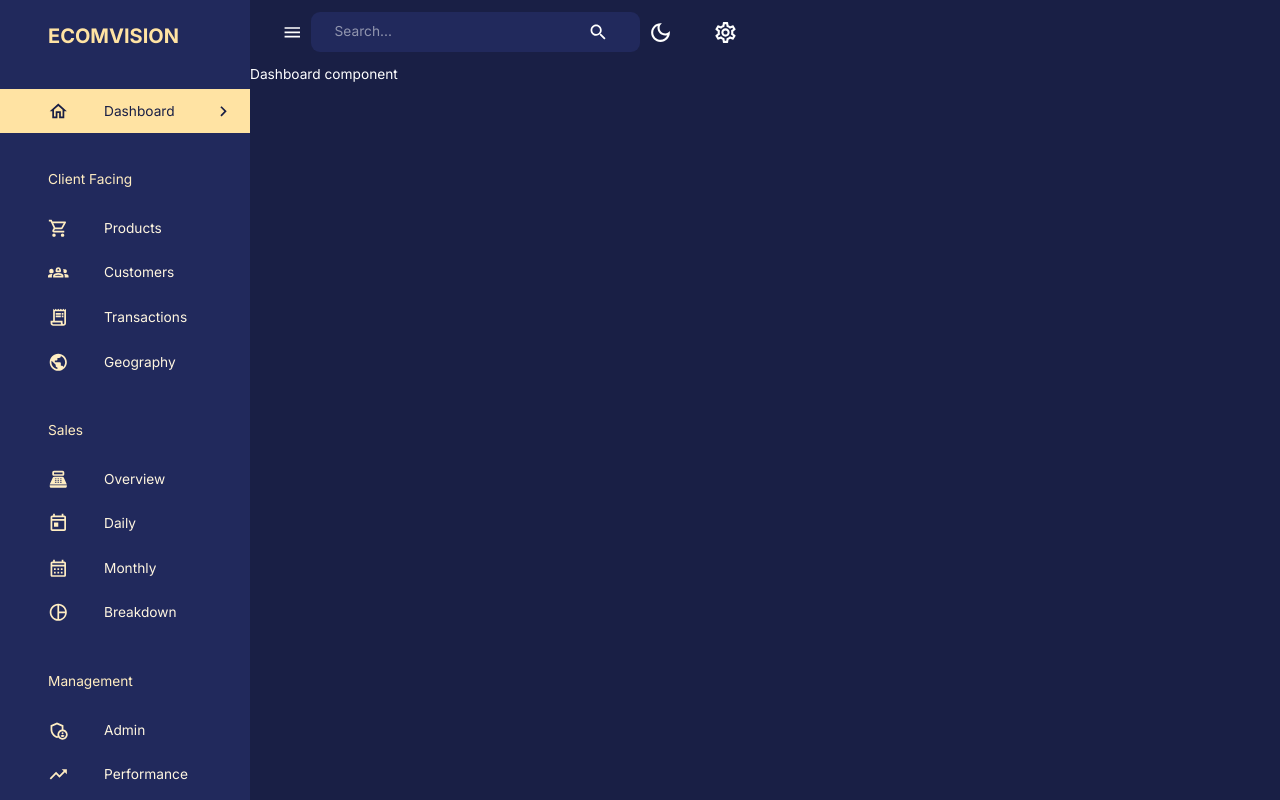
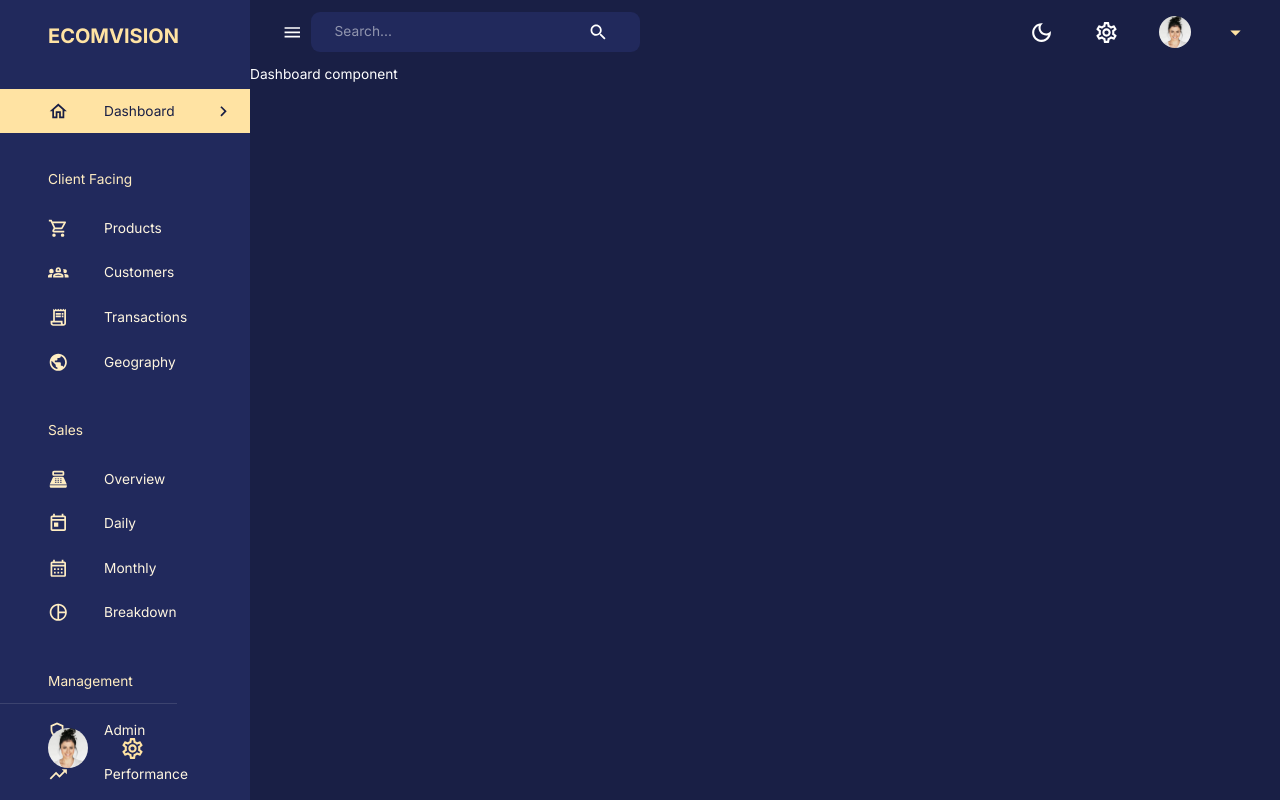
Before and after one commit to hisyamsk/ecomvision-frontend, a React (Create React App) app: page /dashboard in a window 1280 px wide. Built offline with nearby package versions, Linux system fonts and the light colour scheme; no server answers.

Commit message:
feat: add client section with api call

```diff
--- a/src/app/App.js
+++ b/src/app/App.js
@@ -5,7 +5,6 @@
 import { BrowserRouter, Navigate, Route, Routes } from 'react-router-dom';
 
 import { themeSettings } from 'utils/theme';
-import { DASHBOARD_ROUTE } from 'constants';
 import Dashboard from 'scenes/dashboard';
 import Layout from 'scenes/layout';
 
@@ -22,9 +21,9 @@
             <Route element={<Layout />}>
               <Route
                 path="/"
-                element={<Navigate to={DASHBOARD_ROUTE} replace />}
+                element={<Navigate to="/dashboard" replace />}
               />
-              <Route path={DASHBOARD_ROUTE} element={<Dashboard />} />
+              <Route path="/dashboard" element={<Dashboard />} />
             </Route>
           </Routes>
         </ThemeProvider>
--- a/src/app/store.js
+++ b/src/app/store.js
@@ -1,6 +1,7 @@
 import { configureStore } from '@reduxjs/toolkit';
 import globalReducer from 'features/globalSlice';
-import { adminApi } from 'features/apiSlice';
+import { api } from 'features/apiSlice';
+import { setupListeners } from '@reduxjs/toolkit/dist/query';
 
 export const initialState = {
   mode: 'dark',
@@ -10,9 +11,11 @@
 const store = configureStore({
   reducer: {
     global: globalReducer,
-    [adminApi.reducerPath]: adminApi.reducer,
+    [api.reducerPath]: api.reducer,
   },
-  middleware: (getDefault) => getDefault().concat(adminApi.middleware),
+  middleware: (getDefault) => getDefault().concat(api.middleware),
 });
 
+setupListeners(store);
+
 export default store;
--- a/src/components/Navbar.jsx
+++ b/src/components/Navbar.jsx
@@ -1,4 +1,4 @@
-import React from 'react';
+import React, { useState } from 'react';
 import {
   LightModeOutlined,
   DarkModeOutlined,
@@ -11,19 +11,30 @@
 import { setMode } from 'features/globalSlice';
 import {
   AppBar,
+  Button,
   IconButton,
   InputBase,
+  Menu,
+  MenuItem,
   Toolbar,
+  Typography,
   useTheme,
 } from '@mui/material';
 
 import FlexBetween from './FlexBetween';
-import { DARK_THEME } from 'constants';
 import profileImage from 'assets/profile.jpeg';
+import { Box } from '@mui/system';
 
-const Navbar = ({ isSidebarOpen, setIsSidebarOpen }) => {
+const Navbar = ({ isSidebarOpen, setIsSidebarOpen, user }) => {
   const dispatch = useDispatch();
   const theme = useTheme();
+
+  const [anchorEl, setAnchorEl] = useState(null);
+  const isOpen = Boolean(anchorEl);
+
+  const handleClick = (event) => setAnchorEl(event.currentTarget);
+  const handleClose = () => setAnchorEl(null);
+
   return (
     <AppBar
       sx={{
@@ -58,7 +69,7 @@
         {/* RIGHT SIDE */}
         <FlexBetween gap="1.5rem">
           <IconButton onClick={() => dispatch(setMode())}>
-            {theme.palette.mode === DARK_THEME ? (
+            {theme.palette.mode === 'dark' ? (
               <DarkModeOutlined sx={{ fontSize: '25px' }} />
             ) : (
               <LightModeOutlined sx={{ fontSize: '25px' }} />
@@ -67,6 +78,57 @@
           <IconButton>
             <SettingsOutlined sx={{ fontSize: '25px' }} />
           </IconButton>
+
+          <FlexBetween>
+            <Button
+              onClick={handleClick}
+              sx={{
+                display: 'flex',
+                justifyContent: 'center',
+                alignItems: 'center',
+                textTransform: 'none',
+                gap: '1rem',
+              }}
+            >
+              <Box
+                component="img"
+                alt="profile"
+                src={profileImage}
+                height="32px"
+                width="32px"
+                borderRadius="50%"
+                sx={{
+                  objectFit: 'cover',
+                }}
+              />
+              <Box sx={{ textAlign: 'start' }}>
+                <Typography
+                  fontWeight="bold"
+                  fontSize="0.85rem"
+                  sx={{ color: theme.palette.secondary[100] }}
+                >
+                  {user.name}
+                </Typography>
+                <Typography
+                  fontSize="0.75rem"
+                  sx={{ color: theme.palette.secondary[200] }}
+                >
+                  {user.occupation}
+                </Typography>
+              </Box>
+              <ArrowDropDownOutlined
+                sx={{ color: theme.palette.secondary[300], fontSize: '25px' }}
+              />
+            </Button>
+            <Menu
+              anchorEl={anchorEl}
+              open={isOpen}
+              onClose={handleClose}
+              anchorOrigin={{ vertical: 'bottom', horizontal: 'center' }}
+            >
+              <MenuItem onClick={handleClose}>Log Out</MenuItem>
+            </Menu>
+          </FlexBetween>
         </FlexBetween>
       </Toolbar>
     </AppBar>
--- a/src/components/Sidebar.jsx
+++ b/src/components/Sidebar.jsx
@@ -30,6 +30,7 @@
 } from '@mui/icons-material';
 import { useEffect, useState } from 'react';
 import { useLocation, useNavigate } from 'react-router-dom';
+
 import FlexBetween from './FlexBetween';
 import profileImage from 'assets/profile.jpeg';
 
@@ -93,6 +94,7 @@
 ];
 
 const Sidebar = ({
+  user,
   drawerWidth,
   isSidebarOpen,
   setIsSidebarOpen,
@@ -191,6 +193,41 @@
               })}
             </List>
           </Box>
+
+          <Box position="absolute" bottom="2rem">
+            <Divider />
+            <FlexBetween textTransform="none" gap="1rem" m="1.5rem 2rem 0 3rem">
+              <Box
+                component="img"
+                alt="profile"
+                src={profileImage}
+                height="40px"
+                width="40px"
+                borderRadius="50%"
+                sx={{
+                  objectFit: 'cover',
+                }}
+              />
+              <Box>
+                <Typography
+                  fontWeight="bold"
+                  fontSize="0.9rem"
+                  sx={{ color: theme.palette.secondary[100] }}
+                >
+                  {user.name}
+                </Typography>
+                <Typography
+                  fontSize="0.8rem"
+                  sx={{ color: theme.palette.secondary[200] }}
+                >
+                  {user.occupation}
+                </Typography>
+              </Box>
+              <SettingsOutlined
+                sx={{ color: theme.palette.secondary[300], fontSize: '25px' }}
+              />
+            </FlexBetween>
+          </Box>
         </Drawer>
       )}
     </Box>
--- a/src/constants/index.js
+++ /dev/null
@@ -1,6 +0,0 @@
-// STORE
-export const LIGHT_THEME = 'light'
-export const DARK_THEME = 'dark'
-
-// ROUTE
-export const DASHBOARD_ROUTE = '/dashboard'
--- a/src/features/apiSlice.js
+++ b/src/features/apiSlice.js
@@ -1,15 +1,19 @@
 import { createApi, fetchBaseQuery } from '@reduxjs/toolkit/query/react';
 
-export const adminApi = createApi({
+export const api = createApi({
   baseQuery: fetchBaseQuery({ baseUrl: process.env.REACT_APP_BASE_URL }),
-  reducerPath: 'adminApi',
-  tagTypes: ['User'],
+  reducerPath: 'api',
+  tagTypes: ['User', 'Products'],
   endpoints: (build) => ({
     getUser: build.query({
       query: (id) => `general/user/${id}`,
       providesTags: ['User'],
     }),
+    getProducts: build.query({
+      query: () => 'client/products',
+      providesTags: ['Products'],
+    }),
   }),
 });
 
-export const { useGetUserQuery } = adminApi;
+export const { useGetUserQuery, useGetProductsQuery } = api;
--- a/src/features/globalSlice.js
+++ b/src/features/globalSlice.js
@@ -1,5 +1,4 @@
 import { createSlice } from '@reduxjs/toolkit';
-import { LIGHT_THEME, DARK_THEME } from 'constants';
 
 export const initialState = {
   mode: 'dark',
@@ -7,11 +6,11 @@
 };
 
 export const globalSlice = createSlice({
-  name: 'theme',
+  name: 'global',
   initialState,
   reducers: {
     setMode: (state) => {
-      state.mode = state.mode === LIGHT_THEME ? DARK_THEME : LIGHT_THEME;
+      state.mode = state.mode === 'light' ? 'dark' : 'light';
     },
   },
 });
--- a/src/index.js
+++ b/src/index.js
@@ -1,13 +1,10 @@
 import React from 'react';
 import ReactDOM from 'react-dom/client';
 import { Provider } from 'react-redux';
-import { setupListeners } from '@reduxjs/toolkit/dist/query';
 
 import './index.css';
 import App from 'app/App';
 import store from 'app/store';
-
-setupListeners(store.dispatch);
 
 const root = ReactDOM.createRoot(document.getElementById('root'));
 root.render(
--- a/src/scenes/layout/index.jsx
+++ b/src/scenes/layout/index.jsx
@@ -22,8 +22,9 @@
         isSidebarOpen={isSidebarOpen}
         setIsSidebarOpen={setIsSidebarOpen}
       />
-      <Box>
+      <Box flexGrow={1}>
         <Navbar
+          user={data || {}}
           isSidebarOpen={isSidebarOpen}
           setIsSidebarOpen={setIsSidebarOpen}
         />
```
